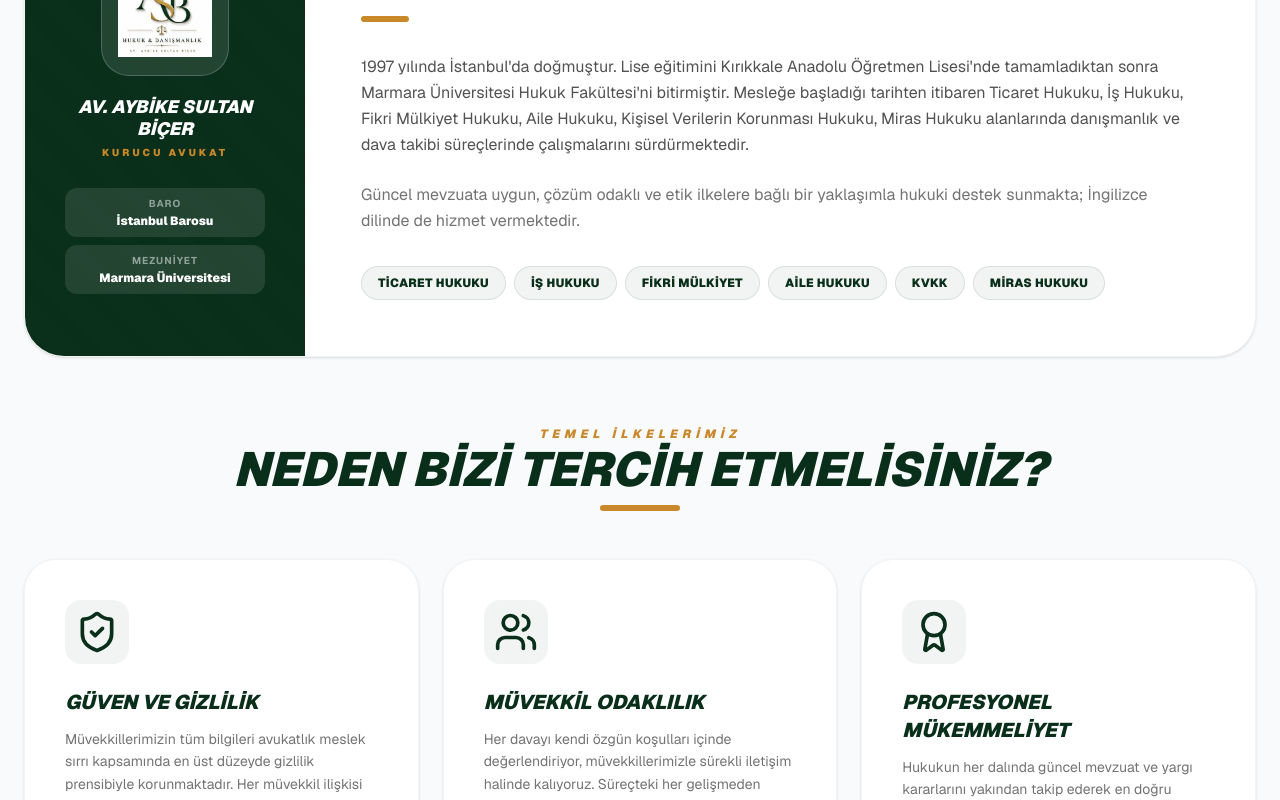
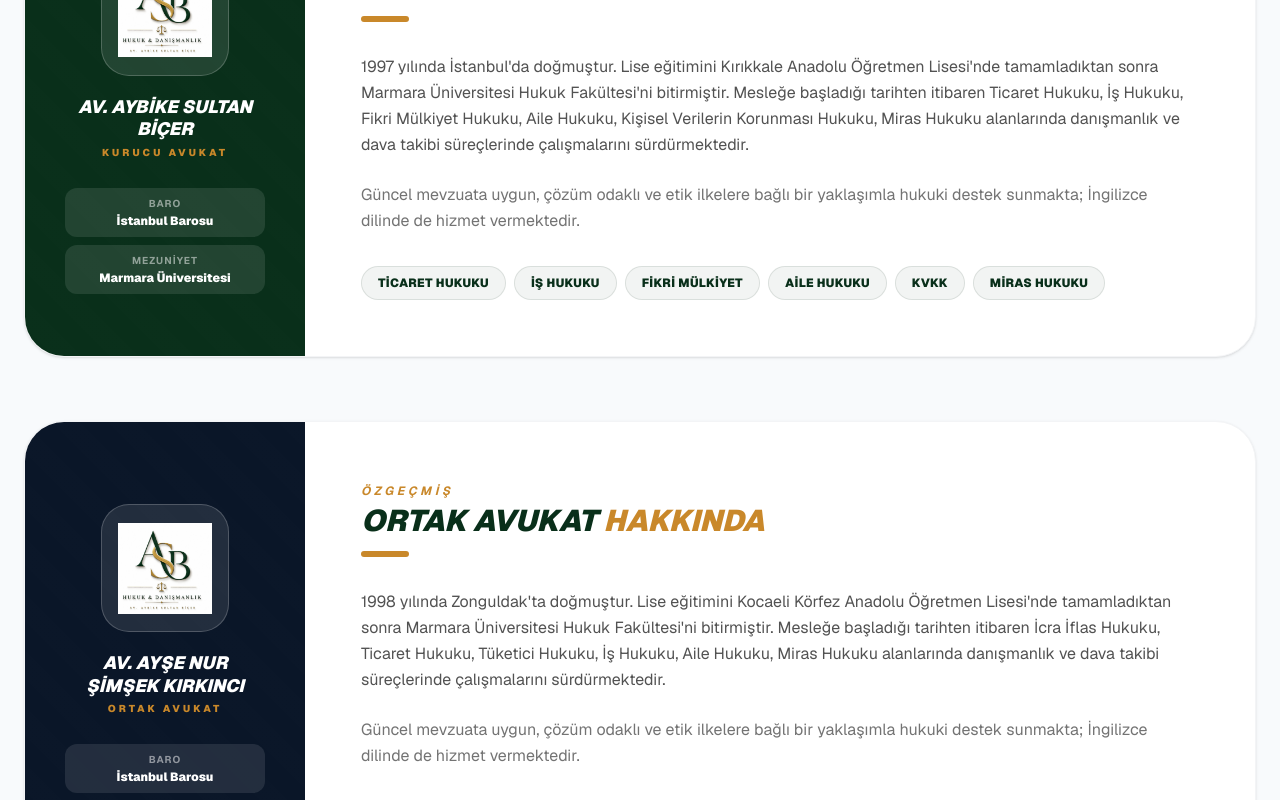
Before and after one commit to webtasarimdigital/avukataybike, a Next.js app: page /hakkimizda in a window 1280 px wide. Shown: the part 2000-2800 px from the top of the page. Built offline with nearby package versions, Linux system fonts and the light colour scheme.

Commit message:
content: ortak avukat Ayse Nur Simsek Kirkinci ozgecmisi eklendi

```diff
--- a/src/app/hakkimizda/page.tsx
+++ b/src/app/hakkimizda/page.tsx
@@ -197,6 +197,50 @@ export default function AboutPage() {
           </div>
         </div>
 
+        {/* ── ORTAK AVUKAT ÖZGEÇMİŞ ── */}
+        <div className="bg-white rounded-[40px] border border-gray-100 shadow-sm overflow-hidden">
+          <div className="grid grid-cols-1 lg:grid-cols-[280px_1fr]">
+            <div className="bg-[#0a1628] p-10 flex flex-col items-center justify-center gap-5 relative overflow-hidden">
+              <div className="absolute inset-0 opacity-10" style={{backgroundImage:"repeating-linear-gradient(45deg,transparent,transparent 20px,rgba(255,255,255,.04) 20px,rgba(255,255,255,.04) 40px)"}} />
+              <div className="relative z-10 w-32 h-32 rounded-[28px] bg-white/10 border border-white/20 p-4 flex items-center justify-center">
+                <img src="/logo.png" alt="Logo" className="w-full h-full object-contain" />
+              </div>
+              <div className="relative z-10 text-center">
+                <p className="text-white font-black text-lg italic uppercase leading-tight">Av. Ayşe Nur Şimşek Kırkıncı</p>
+                <p className="text-accent text-[10px] font-black tracking-[0.3em] uppercase mt-1">Ortak Avukat</p>
+              </div>
+              <div className="relative z-10 flex flex-col gap-2 w-full mt-2">
+                <div className="bg-white/10 rounded-xl px-4 py-2 text-center">
+                  <p className="text-white/50 text-[10px] uppercase tracking-widest font-bold">Baro</p>
+                  <p className="text-white text-xs font-black mt-0.5">İstanbul Barosu</p>
+                </div>
+                <div className="bg-white/10 rounded-xl px-4 py-2 text-center">
+                  <p className="text-white/50 text-[10px] uppercase tracking-widest font-bold">Mezuniyet</p>
+                  <p className="text-white text-xs font-black mt-0.5">Marmara Üniversitesi</p>
+                </div>
+              </div>
+            </div>
+            <div className="p-10 md:p-14 flex flex-col justify-center">
+              <div className="space-y-3 mb-8">
+                <span className="text-accent font-bold tracking-[0.3em] text-xs uppercase italic">Özgeçmiş</span>
+                <h3 className="text-2xl md:text-3xl font-black text-primary leading-tight uppercase italic">Ortak Avukat <span className="text-accent">Hakkında</span></h3>
+                <div className="w-12 h-1.5 bg-accent rounded-full" />
+              </div>
+              <p className="text-neutral-600 text-base leading-relaxed mb-6">
+                1998 yılında Zonguldak'ta doğmuştur. Lise eğitimini Kocaeli Körfez Anadolu Öğretmen Lisesi'nde tamamladıktan sonra Marmara Üniversitesi Hukuk Fakültesi'ni bitirmiştir. Mesleğe başladığı tarihten itibaren İcra İflas Hukuku, Ticaret Hukuku, Tüketici Hukuku, İş Hukuku, Aile Hukuku, Miras Hukuku alanlarında danışmanlık ve dava takibi süreçlerinde çalışmalarını sürdürmektedir.
+              </p>
+              <p className="text-neutral-500 text-base leading-relaxed mb-8">
+                Güncel mevzuata uygun, çözüm odaklı ve etik ilkelere bağlı bir yaklaşımla hukuki destek sunmakta; İngilizce dilinde de hizmet vermektedir.
+              </p>
+              <div className="flex flex-wrap gap-2">
+                {["İcra İflas Hukuku","Ticaret Hukuku","Tüketici Hukuku","İş Hukuku","Aile Hukuku","Miras Hukuku"].map((alan) => (
+                  <span key={alan} className="bg-primary/5 text-primary text-xs font-black px-4 py-2 rounded-full border border-primary/10 uppercase tracking-wide">{alan}</span>
+                ))}
+              </div>
+            </div>
+          </div>
+        </div>
+
         {/* ── DEĞERLER ── */}
         <div>
           <div className="text-center mb-12 space-y-3">
```
